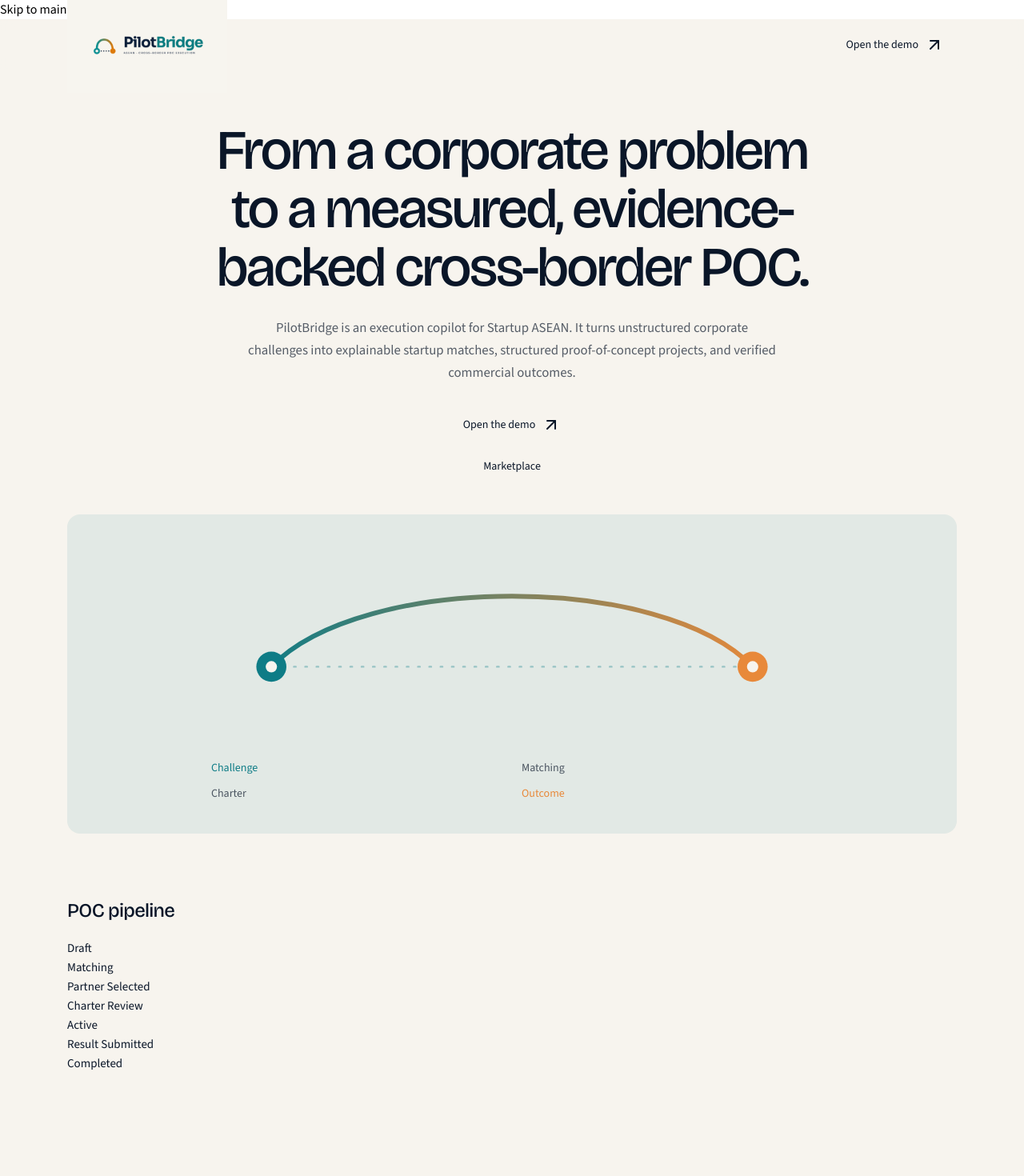
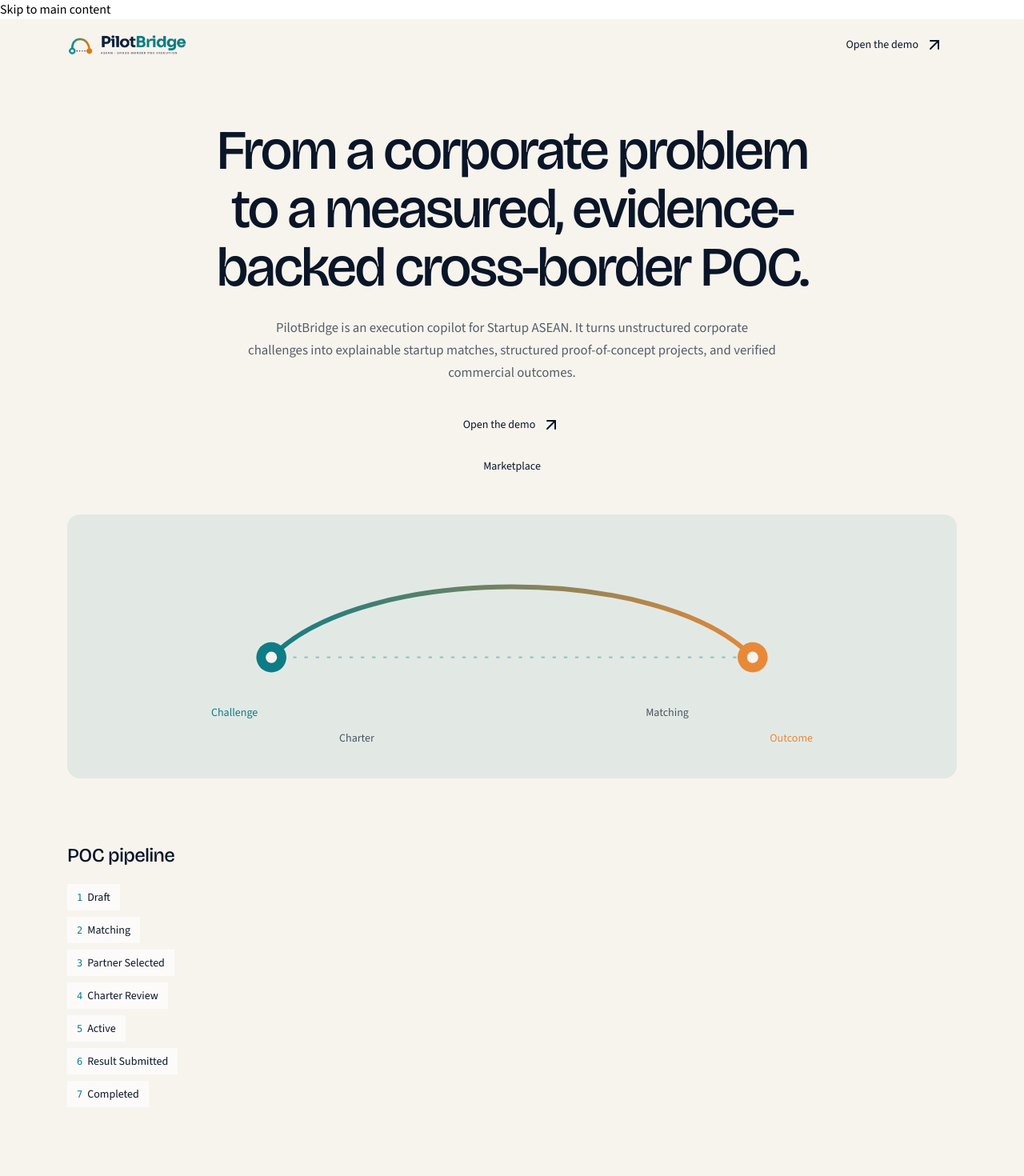
Before and after one commit to nusabyte-my/pilot-bridge, a Next.js app: page / in a window 1280 px wide. Shown: the top 1470 px of the page at 80% size. Built offline with nearby package versions, Linux system fonts and the light colour scheme.

Commit message:
Fix landing page CSS and layout, update README with comprehensive inference architecture

```diff
--- a/src/app/globals.css
+++ b/src/app/globals.css
@@ -43,7 +43,7 @@
   --popover: #fffdf8;
   --popover-foreground: #0a1628;
   --primary: #0e7c86;
-  --primary-foreground: #f7f4ee;
+  --primary-foreground: #ffffff;
   --secondary: #0a1628;
   --secondary-foreground: #f7f4ee;
   --muted: #ebe6da;
@@ -58,9 +58,45 @@
 }
 
 body {
+  margin: 0;
   background: var(--background);
   color: var(--foreground);
   font-family: var(--font-sans), "Source Sans 3", sans-serif;
+  -webkit-font-smoothing: antialiased;
+}
+
+/* Scoped PilotBridge workspace & login tokens */
+.shell, .login-shell {
+  --paper: #f8f9f7;
+  --white: #ffffff;
+  --ink: #18201e;
+  --muted: #68736f;
+  --line: #dfe4e0;
+  --soft: #eff2ef;
+  --green: #176b50;
+  --green-soft: #e8f3ed;
+  --amber: #915f16;
+  --amber-soft: #fcf3df;
+  --red: #a34337;
+  --red-soft: #fff0ed;
+  font-family: Arial, Helvetica, sans-serif;
+  font-size: 14px;
+}
+
+/* Official Logo styling */
+.logo {
+  display: inline-flex;
+  align-items: center;
+  line-height: 1;
+  text-decoration: none;
+}
+
+.logo-image {
+  height: 38px;
+  width: auto;
+  max-width: 200px;
+  object-fit: contain;
+  display: block;
 }
 
 .landing {
@@ -78,5 +114,3 @@
   outline: 2px solid var(--primary);
   outline-offset: 3px;
 }
-
-.logo{display:inline-flex;align-items:center;text-decoration:none}.logo-image{width:auto;height:38px;object-fit:contain}.topbar .logo-image{height:34px}.login-card .logo-image{height:44px}.demo-entry{width:100%;min-height:46px}.login-divider{display:flex;align-items:center;gap:12px;margin:18px 0;font-size:10px;color:var(--muted)}.login-divider::before,.login-divider::after{content:"";height:1px;background:var(--line);flex:1}
--- a/src/components/landing/bridge-arc.tsx
+++ b/src/components/landing/bridge-arc.tsx
@@ -1,16 +1,22 @@
 "use client";
 
+import { useSyncExternalStore } from "react";
 import { motion, useReducedMotion } from "motion/react";
 
 const STAGES = ["Challenge", "Matching", "Charter", "Outcome"] as const;
 const ARC_LENGTH = 546;
 
+const emptySubscribe = () => () => {};
+
 export function BridgeArc() {
   const reduceMotion = useReducedMotion();
+  const mounted = useSyncExternalStore(emptySubscribe, () => true, () => false);
+
+  const shouldAnimate = mounted && !reduceMotion;
 
   return (
     <figure className="mx-auto w-full max-w-3xl px-2">
-      <svg viewBox="0 0 640 220" role="img" className="h-auto w-full overflow-visible">
+      <svg viewBox="0 10 640 155" role="img" className="h-auto w-full overflow-visible">
         <title>PilotBridge execution span from challenge to outcome</title>
         <defs>
           <linearGradient id="bridge-stroke" x1="48" y1="0" x2="592" y2="0" gradientUnits="userSpaceOnUse">
@@ -26,7 +32,7 @@
           strokeWidth="2"
           strokeDasharray="2 10"
           strokeLinecap="round"
-          initial={reduceMotion ? false : { opacity: 0 }}
+          initial={false}
           animate={{ opacity: 1 }}
           transition={{ duration: 0.6 }}
         />
@@ -37,19 +43,19 @@
           strokeWidth="5"
           strokeLinecap="round"
           strokeDasharray={ARC_LENGTH}
-          initial={reduceMotion ? false : { strokeDashoffset: ARC_LENGTH }}
+          initial={shouldAnimate ? { strokeDashoffset: ARC_LENGTH } : false}
           animate={{ strokeDashoffset: 0 }}
           transition={{ duration: 1.35, delay: 0.12, ease: [0.22, 1, 0.36, 1] }}
         />
-        <Node cx={64} cy={128} fill="#0E7C86" delay={0.05} reduceMotion={Boolean(reduceMotion)} />
-        <Node cx={576} cy={128} fill="#E8893A" delay={1.15} reduceMotion={Boolean(reduceMotion)} pulse />
+        <Node cx={64} cy={128} fill="#0E7C86" delay={0.05} animate={shouldAnimate} />
+        <Node cx={576} cy={128} fill="#E8893A" delay={1.15} animate={shouldAnimate} pulse={shouldAnimate} />
       </svg>
-      <ol className="mt-2 grid grid-cols-2 gap-x-6 gap-y-3 text-sm text-navy/70 sm:grid-cols-4">
+      <ol className="mt-4 grid grid-cols-2 gap-x-6 gap-y-3 text-sm text-navy/70 sm:grid-cols-4">
         {STAGES.map((stage, index) => (
           <motion.li
             key={stage}
-            className={`font-medium ${index === STAGES.length - 1 ? "text-orange sm:text-right" : index === 0 ? "text-teal" : "sm:text-center"}`}
-            initial={reduceMotion ? false : { opacity: 0, y: 8 }}
+            className={`font-medium ${index === STAGES.length - 1 ? "text-orange text-right" : index === 0 ? "text-teal text-left" : "text-center"}`}
+            initial={shouldAnimate ? { opacity: 0, y: 8 } : false}
             animate={{ opacity: 1, y: 0 }}
             transition={{ delay: 0.45 + index * 0.12, duration: 0.4 }}
           >
@@ -66,24 +72,24 @@
   cy,
   fill,
   delay,
-  reduceMotion,
+  animate,
   pulse = false,
 }: {
   cx: number;
   cy: number;
   fill: string;
   delay: number;
-  reduceMotion: boolean;
+  animate: boolean;
   pulse?: boolean;
 }) {
   return (
     <motion.g
-      initial={reduceMotion ? false : { scale: 0.6, opacity: 0 }}
+      initial={animate ? { scale: 0.6, opacity: 0 } : false}
       animate={{ scale: 1, opacity: 1 }}
       transition={{ delay, duration: 0.35, ease: [0.22, 1, 0.36, 1] }}
       style={{ transformOrigin: `${cx}px ${cy}px` }}
     >
-      {pulse && !reduceMotion ? (
+      {pulse ? (
         <motion.circle
           cx={cx}
           cy={cy}
--- a/src/components/landing/landing-page.tsx
+++ b/src/components/landing/landing-page.tsx
@@ -1,5 +1,5 @@
 "use client";
-
+import { useSyncExternalStore } from "react";
 import Link from "next/link";
 import { motion, useReducedMotion } from "motion/react";
 import { ArrowUpRight } from "lucide-react";
@@ -44,16 +44,18 @@
   "Result-card narrative drafting",
 ] as const;
 
+const emptySubscribe = () => () => {};
+
 export function LandingPage() {
   const reduceMotion = useReducedMotion();
+  const mounted = useSyncExternalStore(emptySubscribe, () => true, () => false);
+  const shouldAnimate = mounted && !reduceMotion;
 
   return (
     <div className="min-h-screen bg-ivory text-navy">
       <header className="sticky top-0 z-20 border-b border-navy/8 bg-ivory/90 backdrop-blur-sm">
         <div className="mx-auto flex h-16 max-w-6xl items-center justify-between gap-6 px-5 sm:px-8">
-          <Link href="/" aria-label="PilotBridge home" className="shrink-0">
-            <Wordmark />
-          </Link>
+          <Wordmark className="shrink-0" />
           <nav className="flex items-center gap-2 sm:gap-3" aria-label="Landing">
             <Button asChild variant="ghost" className="hidden text-navy/70 hover:bg-navy/5 hover:text-navy sm:inline-flex">
               <Link href="/app/marketplace">Marketplace</Link>
@@ -103,16 +105,19 @@
 
         <section className="mx-auto max-w-6xl px-5 pb-20 sm:px-8">
           <h2 className="font-display text-2xl font-medium tracking-[-0.03em]">POC pipeline</h2>
-          <ol className="mt-5 flex flex-col gap-0 sm:flex-row sm:flex-wrap sm:items-center sm:gap-x-1 sm:gap-y-3">
+          <ol className="mt-5 flex flex-col gap-2 sm:flex-row sm:flex-wrap sm:items-center sm:gap-x-2 sm:gap-y-3">
             {PIPELINE.map((stage, index) => (
-              <li key={stage} className="flex items-center gap-2 text-[15px] text-navy">
-                <span className="font-medium">{stage}</span>
+              <li key={stage} className="flex items-center gap-2 text-[14px] text-navy">
+                <span className="inline-flex items-center gap-1.5 rounded-md border border-navy/12 bg-white/70 px-3 py-1.5 font-medium shadow-xs">
+                  <span className="text-teal font-mono text-xs">{index + 1}</span>
+                  {stage}
+                </span>
                 {index < PIPELINE.length - 1 ? (
-                  <span className="hidden text-navy/30 sm:inline" aria-hidden="true">
+                  <span className="hidden text-navy/40 sm:inline" aria-hidden="true">
                     →
                   </span>
                 ) : null}
-                {index < PIPELINE.length - 1 ? <Separator className="my-3 sm:hidden" /> : null}
+                {index < PIPELINE.length - 1 ? <Separator className="my-2 sm:hidden" /> : null}
               </li>
             ))}
           </ol>
@@ -134,7 +139,7 @@
                 <motion.li
                   key={step.title}
                   className="border-t border-navy/10 py-6 first:border-t-0 first:pt-0"
-                  initial={reduceMotion ? false : { opacity: 0, y: 12 }}
+                  initial={shouldAnimate ? { opacity: 0, y: 12 } : false}
                   whileInView={{ opacity: 1, y: 0 }}
                   viewport={{ once: true, margin: "-10%" }}
                   transition={{ duration: 0.45, delay: index * 0.06 }}
--- a/src/components/landing/wordmark.tsx
+++ b/src/components/landing/wordmark.tsx
@@ -1,4 +1,4 @@
 import { Logo } from "@/components/logo";
-export function Wordmark({ className }: { className?: string }) {
-  return <Logo className={className} />;
+export function Wordmark({ className, compact = true }: { className?: string; compact?: boolean }) {
+  return <Logo className={className} compact={compact} />;
 }
--- a/src/components/logo.tsx
+++ b/src/components/logo.tsx
@@ -1,7 +1,17 @@
 import Image from "next/image";
 import Link from "next/link";
+
 export function Logo({ href = "/", compact = false, className = "" }: { href?: string; compact?: boolean; className?: string }) {
-  return <Link href={href} className={`logo ${className}`} aria-label="PilotBridge home">
-    <Image src="/pilotbridge-logo.png" alt="PilotBridge — ASEAN cross-border POC execution" width={compact ? 140 : 200} height={compact ? 84 : 120} priority className="logo-image"/>
-  </Link>;
+  return (
+    <Link href={href} className={`logo ${className}`} aria-label="PilotBridge home">
+      <Image
+        src="/pilotbridge-logo.png"
+        alt="PilotBridge — ASEAN cross-border POC execution"
+        width={compact ? 150 : 200}
+        height={compact ? 27 : 36}
+        priority
+        className="logo-image"
+      />
+    </Link>
+  );
 }
```
Also changed, not shown: public/pilotbridge-logo.png, 1 other file (tests, documents, lock files or other folders).
